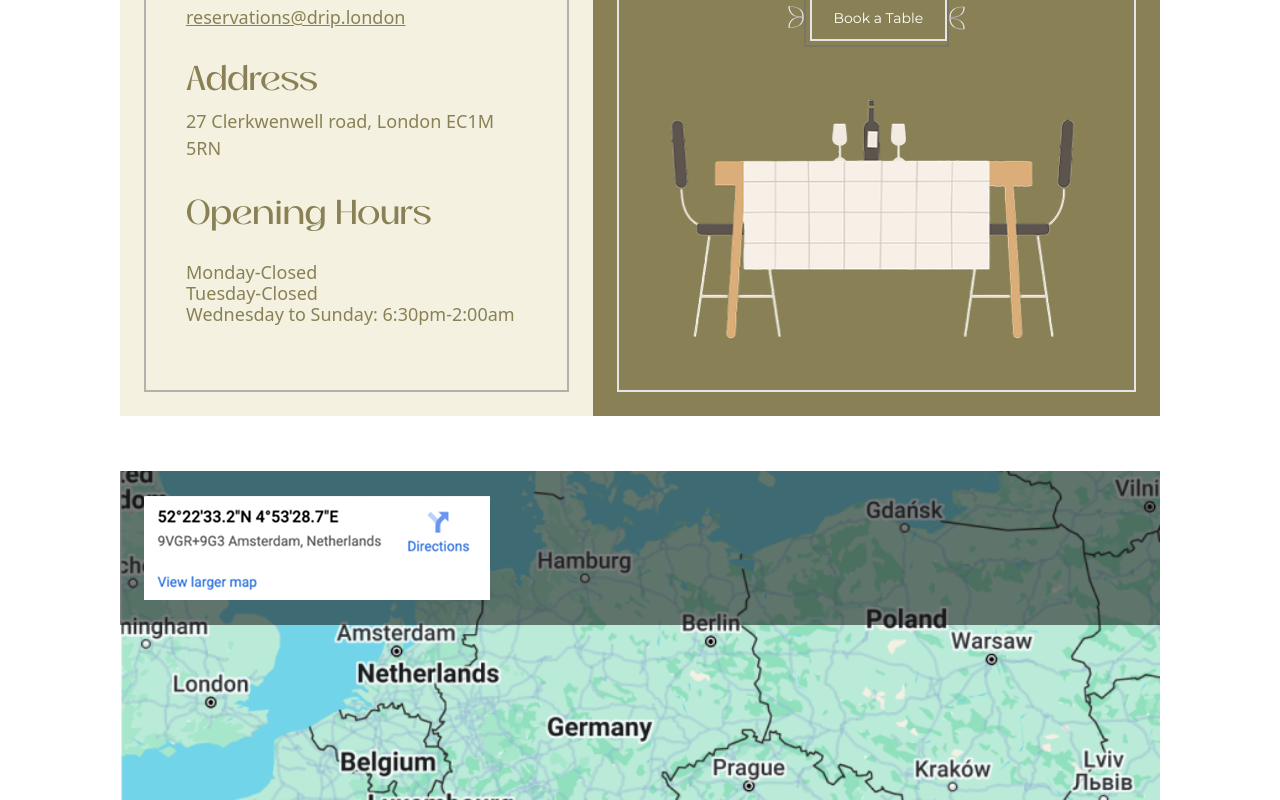
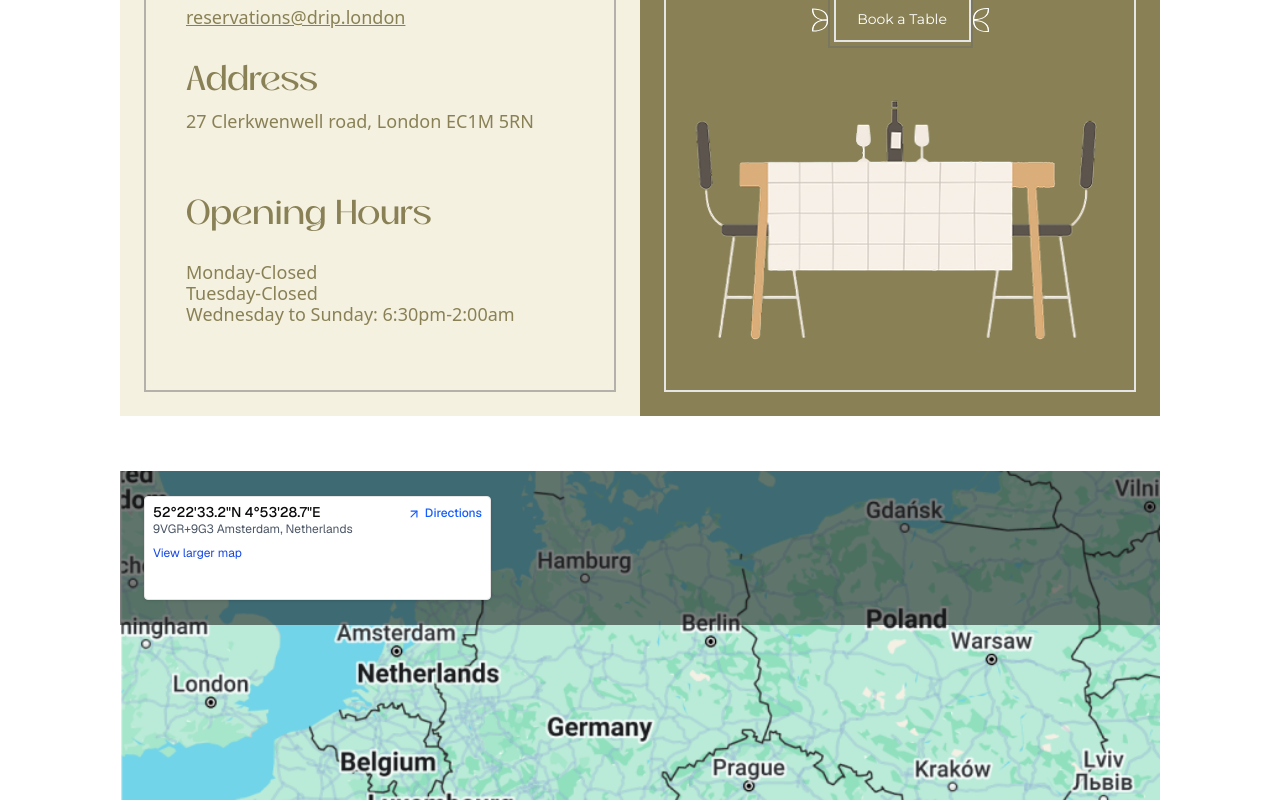
Before and after one commit to bright-web007/drip-london, a Next.js app: page /contact-us in a window 1280 px wide. Shown: the part 838-1638 px from the top of the page. Built offline with nearby package versions, Linux system fonts and the light colour scheme.

Commit message:
done with resolving the comments on the PR

```diff
--- a/src/blocks/Block16/Block16.tsx
+++ b/src/blocks/Block16/Block16.tsx
@@ -1,7 +1,7 @@
 import React from 'react'
 import fork from '@/assets/fork.svg'
-import group1 from '@/assets/group1.svg'
-import group2 from '@/assets/group2.svg'
+import group1 from '@/assets/left-fly.svg'
+import group2 from '@/assets/right-fly.svg'
 import Image from 'next/image'
 import dinning from '@/assets/dinning-table.png'
 import fulldinning from '@/assets/full-dinning.png'
@@ -10,7 +10,7 @@ const Block16 = () => {
   return (
     <div className="pt-[36px] pr-[24px] pb-[55px] pl-[24px] sm:pt-[40px] sm:pr-[28px] sm:pl-[28px]   md:pt-[70px] md:pl-[36px] md:pr-[36px] md:flex   lg:pr-[70px] lg:pl-[70px]   xl:pt-[70px] xl:pb-[55px] xl:pr-[120px] xl:pl-[120px]  xl:justify-center xl:items-center xl:self-stretch ">
 
-        <div className="h-[624px]  flex  p-[24px] flex-col bg-[#F4F1E1]   ">
+        <div className="h-[624px] xl:w-[50%]  flex  p-[24px] flex-col bg-[#F4F1E1]   ">
          <div className="h-[576px] flex flex-col items-start self-stretch gap-[32px] border-2 border-[rgba(107,107,107,0.48)] p-[40px]  sm:p-[50px]   md:p-[40px] ">
 
               <div className="h-[72px] w-[254]  flex flex-col  self-stretch gap-[12px] ">
@@ -54,7 +54,7 @@ const Block16 = () => {
 
           {/* savor a tasty meal design */}
 
-        <div className="bg-[#898155] p-[24px] h-[624px]  xl:h-[624px]">
+        <div className="bg-[#898155] p-[24px] h-[624px] xl:w-[50%]  xl:h-[624px]">
 
                <div className="h-[576px]  border-2 flex flex-col gap-[12px]  items-center p-[10px] justify-center   sm:p-[40px] sm:gap-[20px]   md:p-[30px]">
                       <div className="h-[60px] w-[48px]  ">
--- a/src/blocks/Block17/Block17.tsx
+++ b/src/blocks/Block17/Block17.tsx
@@ -1,21 +1,42 @@
-import React from 'react'
-import map from '@/assets/map.png'
-import mapbg from '@/assets/map-bg.png'
-import Image from 'next/image'
+import React from 'react';
+import map from '@/assets/map.png';
+import mapbg from '@/assets/map-bg.png';
+import Image from 'next/image';
+import { ArrowUpRight } from 'lucide-react';
 
 const Block17 = () => {
   return (
     <div className="pr-[24px] pl-[24px] pb-[60px]    md:pr-[36px] md:pl-[36px] md:pb-[60px] lg:pr-[70px] lg:pl-[70px]    xl:pr-[120px] xl:pl-[120px]   2xl:pr-[235px] 2xl:pl-[235px] ">
 
-        <div className="relative h-[475px]">
+        <div className="relative h-[475px] ">
 
-          <div className="absolute bg-[rgba(21,21,21,0.55)] opacity-100  pr-[17.875px] pl-[18px] pb-[8px] pt-[9px] w-full h-[121px]   md:h-[154px]  md:pr-[391.875px] md:pl-[24px] md:pb-[25px] md:pt-[25px]">
-              <div className="md:h-[104px]">
-                   <Image src={map} alt="map point" className="h-full"/>
-              </div>
-          </div>
+             <div className="absolute bg-[rgba(21,21,21,0.55)] opacity-100  pr-[17.875px] pl-[18px] pb-[8px] pt-[9px] w-full h-[121px]   md:h-[154px]  md:pr-[391.875px] md:pl-[24px] md:pb-[25px] md:pt-[25px]">
+                 <div className="w-[347px] h-[104px] border rounded shadow p-2 text-sm font-sans bg-white  md:h-[104px]">
+                      <a
+                         href="https://www.google.com/maps?q=52.375889,4.891306"
+                         target="_blank"
+                         rel="noopener noreferrer"
+                         className="block"
+                      >
+                           <div className="flex justify-between items-start">
+                             <div>
+                                <p className="font-medium leading-none">52°22'33.2"N 4°53'28.7"E</p>
+                                <p className="text-xs text-gray-600 mt-0.5">9VGR+9G3 Amsterdam, Netherlands</p>
+                             </div>
+                             <div className="text-blue-600 text-xs font-medium flex items-center gap-1">
+                                 <ArrowUpRight size={14} className="mt-0.5" />
+                                  Directions
+                             </div>
+                           </div>
 
-          <Image src={mapbg} alt="map" className="w-full h-full object-cover" />
+                              <div className="mt-2 text-blue-700 text-xs hover:underline">
+                                    View larger map
+                              </div>
+                      </a>
+                 </div>
+             </div>
+
+                          <Image src={mapbg} alt="map" className="w-full h-full object-cover" />
 
         </div>
 
```
Also changed, not shown: src/assets/group1.svg (deleted), src/assets/group2.svg (deleted).
